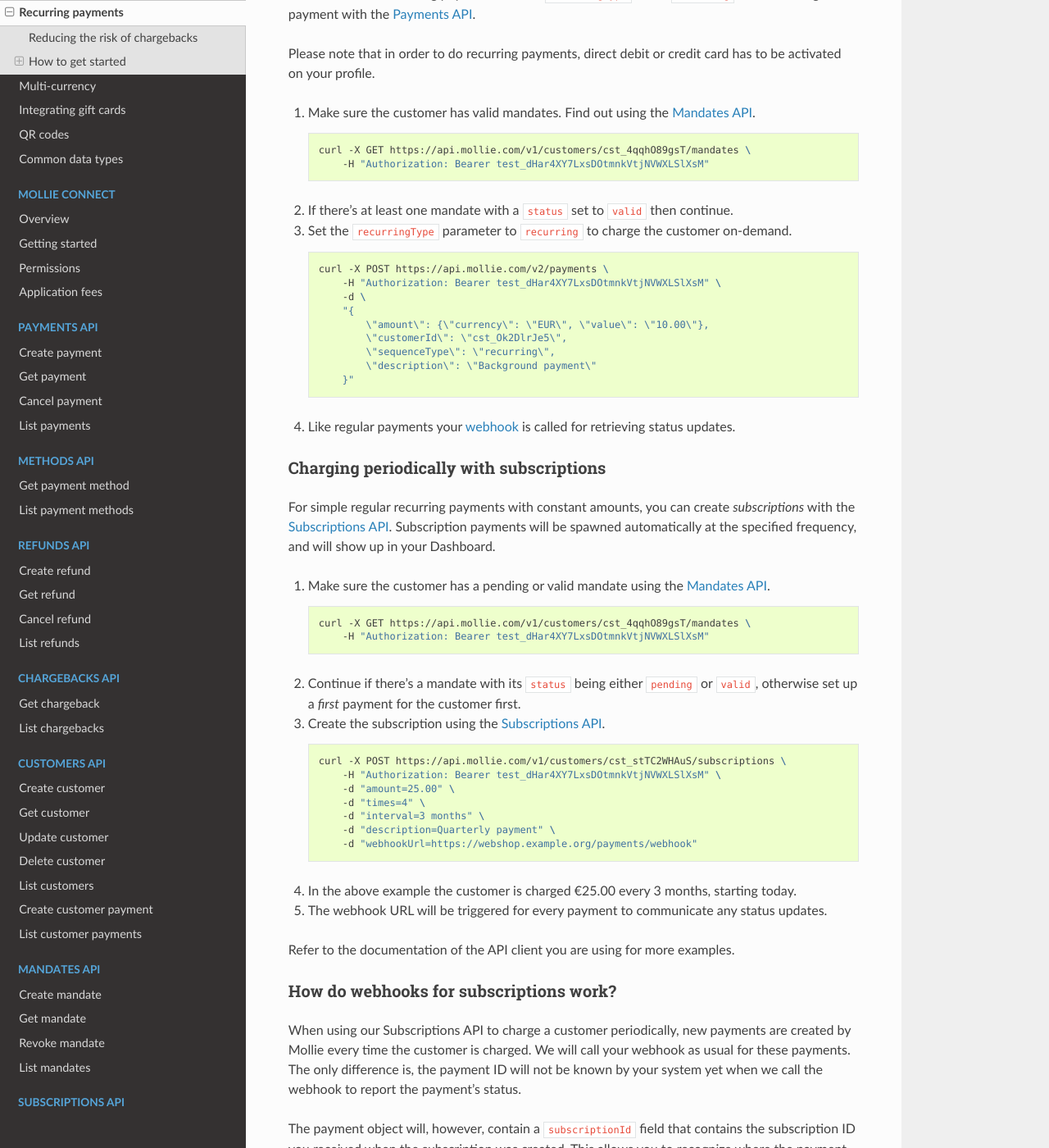
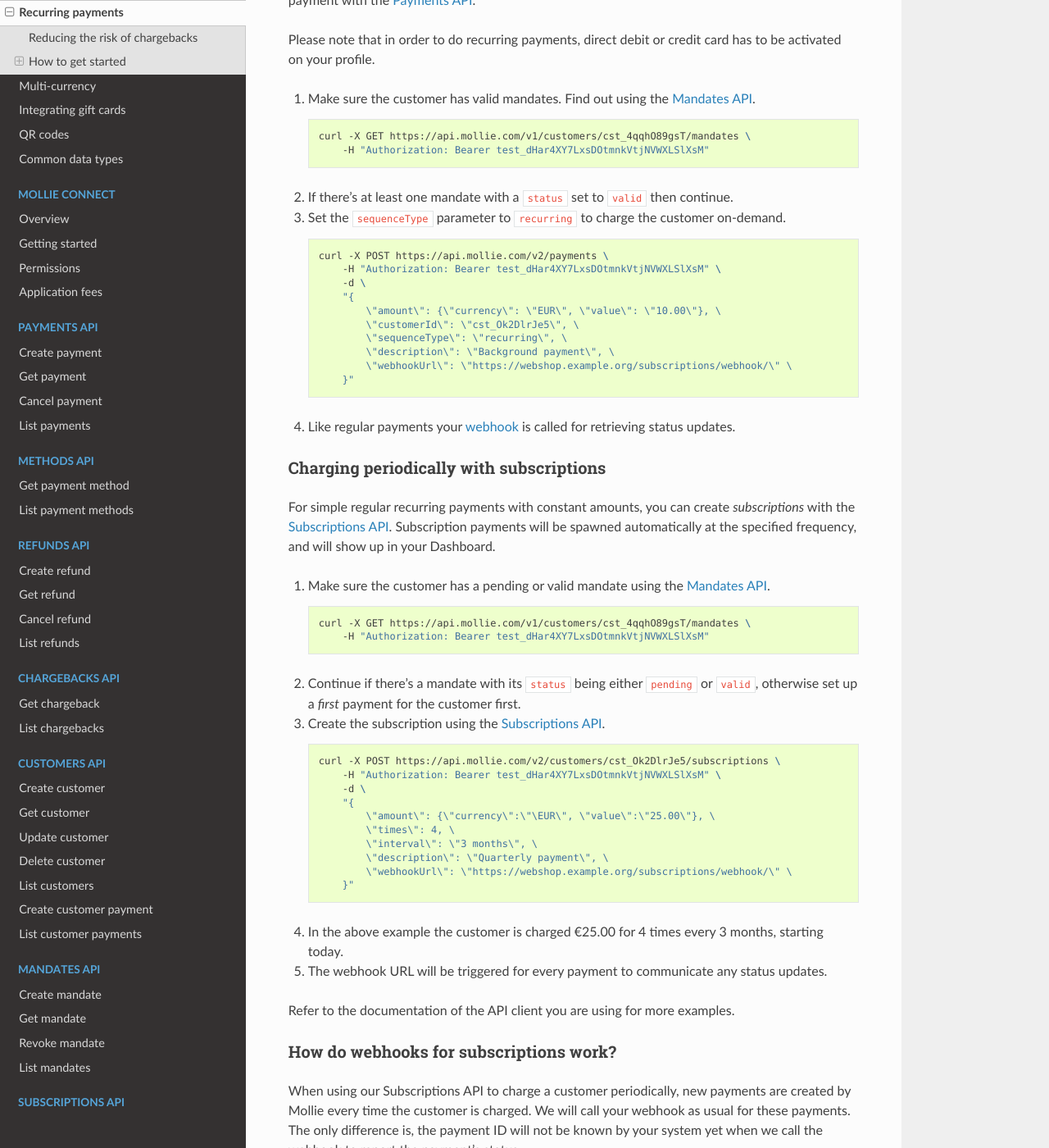
Before and after one commit to zsparal/api-documentation, a Sphinx documentation site: the page built from source/guides/recurring.rst, in a window 1280 px wide and 1400 px high, scrolled down 1861 px. Shown: the whole window at 82% size. Built offline with Sphinx 7.4.7 and the Read the Docs theme 2.0.0, drawn with Linux system fonts in a browser that asks for light colours; some of the changed text lies outside the part shown.

Commit message:
Some changes in the examples

```diff
--- a/source/guides/recurring.rst
+++ b/source/guides/recurring.rst
@@ -35,19 +35,18 @@
 payment is completed succesfully, the customer's account or card will immediately be chargeable *on-demand*, or
 periodically through *subscriptions*.
 
-#. Create a unique customer using the :ref:`Customers API <v1/customers-create>`.
+#. Create a unique customer using the :ref:`Customers API <v2/customers-create>`.
 
    .. code-block:: bash
 
-      curl -X POST https://api.mollie.com/v1/customers \
+      curl -X POST https://api.mollie.com/v2/customers \
           -H "Authorization: Bearer test_dHar4XY7LxsDOtmnkVtjNVWXLSlXsM" \
-          -d "name=Customer A" \
-          -d "email=customer@example.com"
+          -d "{\"name\":\"Customer A\",\"email\":\"customer@example.org\"}"
 
 #. Save the customer's ``id`` in your database. You need it when performing :ref:`Payments API <v2/payments-create>`
    calls.
 
-#. Create a payment for the customer by specifying the ``customerId`` and setting the ``recurringType`` parameter to
+#. Create a payment for the customer by specifying the ``customerId`` and setting the ``sequenceType`` parameter to
    ``first``.
 
    .. code-block:: bash
@@ -93,7 +92,7 @@
 
 #. If there's at least one mandate with a ``status`` set to ``valid`` then continue.
 
-#. Set the ``recurringType`` parameter to ``recurring`` to charge the customer on-demand.
+#. Set the ``sequenceType`` parameter to ``recurring`` to charge the customer on-demand.
 
    .. code-block:: bash
 
@@ -101,10 +100,11 @@
           -H "Authorization: Bearer test_dHar4XY7LxsDOtmnkVtjNVWXLSlXsM" \
           -d \
           "{
-              \"amount\": {\"currency\": \"EUR\", \"value\": \"10.00\"},
-              \"customerId\": \"cst_Ok2DlrJe5\",
-              \"sequenceType\": \"recurring\",
-              \"description\": \"Background payment\"
+              \"amount\": {\"currency\": \"EUR\", \"value\": \"10.00\"}, \
+              \"customerId\": \"cst_Ok2DlrJe5\", \
+              \"sequenceType\": \"recurring\", \
+              \"description\": \"Background payment\", \
+              \"webhookUrl\": \"https://webshop.example.org/subscriptions/webhook/\" \
           }"
 
 #. Like regular payments your :ref:`webhook <guides/webhooks>` is called for retrieving status updates.
@@ -114,7 +114,7 @@
 Charging periodically with subscriptions
 ^^^^^^^^^^^^^^^^^^^^^^^^^^^^^^^^^^^^^^^^
 For simple regular recurring payments with constant amounts, you can create *subscriptions* with the
-:ref:`Subscriptions API <v1/subscriptions-create>`. Subscription payments will be spawned automatically at the specified
+:ref:`Subscriptions API <v2/subscriptions-create>`. Subscription payments will be spawned automatically at the specified
 frequency, and will show up in your Dashboard.
 
 #. Make sure the customer has a pending or valid mandate using the :ref:`Mandates API <v1/mandates-list>`.
@@ -127,19 +127,23 @@
 #. Continue if there's a mandate with its ``status`` being either ``pending`` or ``valid``, otherwise set up a *first*
    payment for the customer first.
 
-#. Create the subscription using the :ref:`Subscriptions API <v1/subscriptions-create>`.
+#. Create the subscription using the :ref:`Subscriptions API <v2/subscriptions-create>`.
 
    .. code-block:: bash
 
-      curl -X POST https://api.mollie.com/v1/customers/cst_stTC2WHAuS/subscriptions \
+      curl -X POST https://api.mollie.com/v2/customers/cst_Ok2DlrJe5/subscriptions \
           -H "Authorization: Bearer test_dHar4XY7LxsDOtmnkVtjNVWXLSlXsM" \
-          -d "amount=25.00" \
-          -d "times=4" \
-          -d "interval=3 months" \
-          -d "description=Quarterly payment" \
-          -d "webhookUrl=https://webshop.example.org/payments/webhook"
+          -d \
+          "{
+              \"amount\": {\"currency\":\"\EUR\", \"value\":\"25.00\"}, \
+              \"times\": 4, \
+              \"interval\": \"3 months\", \
+              \"description\": \"Quarterly payment\", \
+              \"webhookUrl\": \"https://webshop.example.org/subscriptions/webhook/\" \
+          }"
 
-#. In the above example the customer is charged €25.00 every 3 months, starting today.
+
+#. In the above example the customer is charged €25.00 for 4 times every 3 months, starting today.
 
 #. The webhook URL will be triggered for every payment to communicate any status updates.
 
```
Also changed, not shown: source/reference/v2/subscriptions-api/create-subscription.rst (+7 -7 lines).
